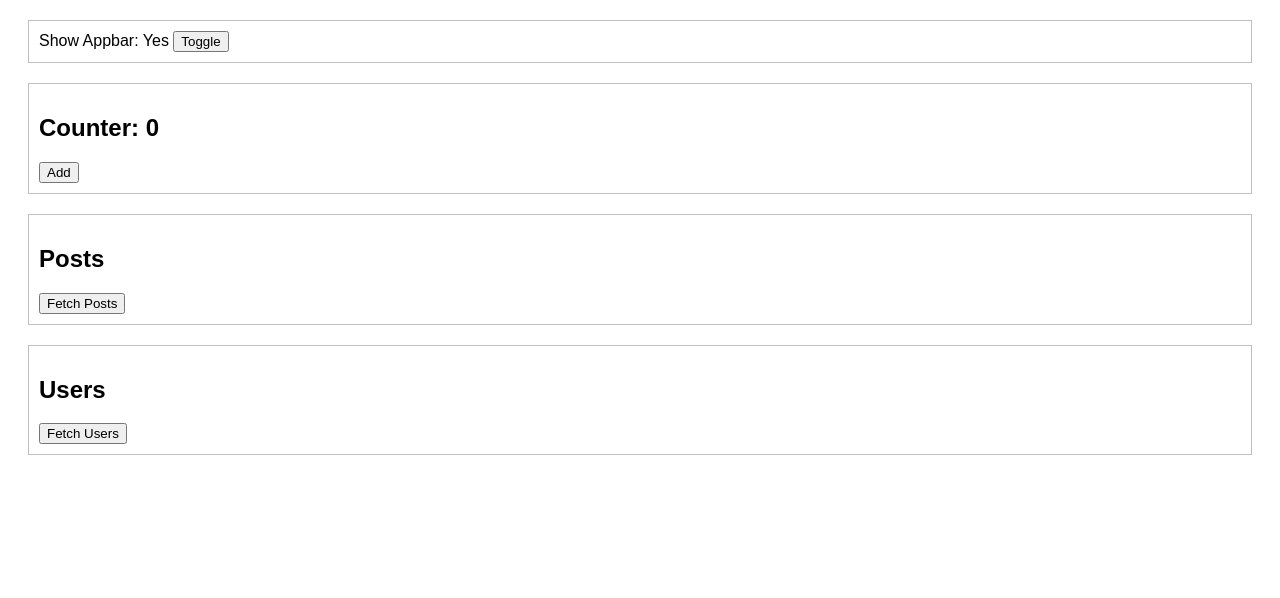
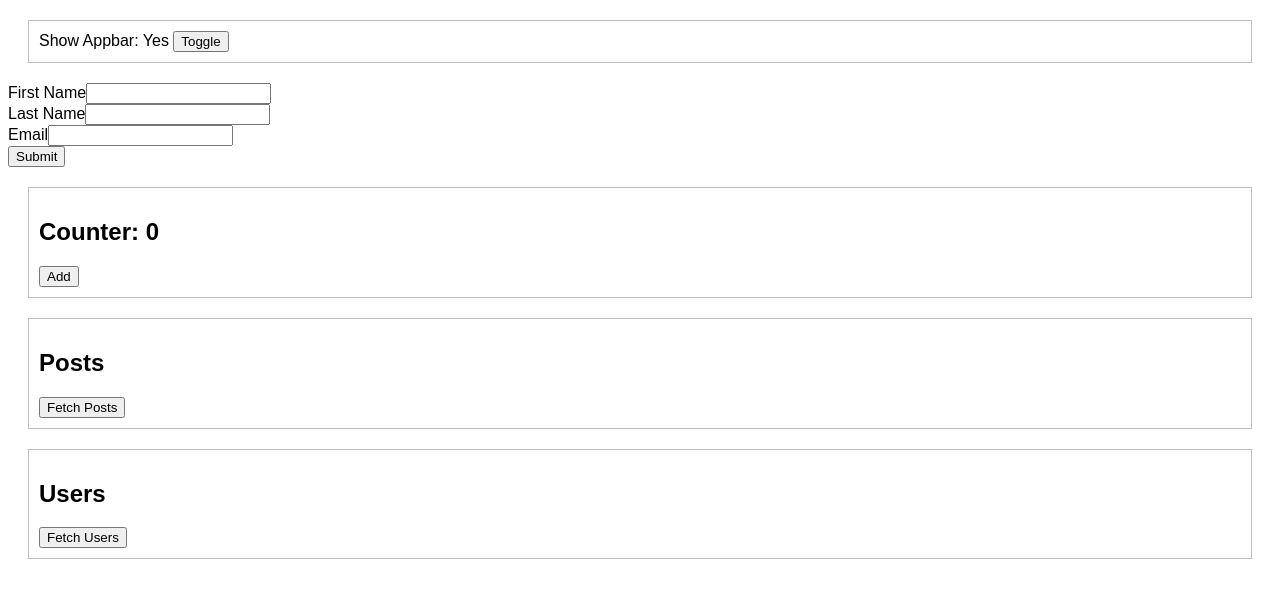
Before and after one commit to szkola-reacta/redux, a React (Create React App) app: page / in a window 1280 px wide. Shown: the top 598 px of the page. Built offline with nearby package versions, Linux system fonts and the light colour scheme.

Commit message:
imnplement redux-form

```diff
--- a/src/App.js
+++ b/src/App.js
@@ -12,6 +12,8 @@ import CounterContainer from "./counter/CounterContainer";
 import Posts from "./posts/containers/Posts";
 import Users from "./users/containers/Users";
 import Appbar from "./ui/containers/Appbar";
+import ContactForm from './users/containers/ContactForm';
+
 import rootReducer from "./rootReducer";
 
 const persistConfig = {
@@ -31,12 +33,18 @@ const store = createStore(persistedReducer, /* preloadedState, */ composeEnhance
 const persistor = persistStore(store);
 
 export default class App extends React.Component {
+
+  handleSubmit = (values) => {
+    console.log('values: ', values);
+  }
+
   render() {
     return (
       <div className="App">
         <Provider store={store}>
           <PersistGate loading={null} persistor={persistor}>
             <Appbar />
+            <ContactForm onSubmit={this.handleSubmit} />
             <CounterContainer />
             <Posts />
             <Users />
--- a/src/rootReducer.js
+++ b/src/rootReducer.js
@@ -1,13 +1,17 @@
 import { combineReducers } from "redux";
+import { reducer as formReducer } from 'redux-form'
+
 import counterReducer from "./counter/redux";
 import postsReducer from "./posts/redux";
 import uiReducer from "./ui/redux";
 // import usersReducer from "./users/redux";
 
+
 const rootReducer = combineReducers({
   counter: counterReducer,
   posts: postsReducer,
-  ui: uiReducer
+  ui: uiReducer,
+  form: formReducer
   // users: usersReducer
 });
 
--- /dev/null
+++ b/src/users/containers/ContactForm.js
@@ -0,0 +1,30 @@
+import React from 'react'
+import { Field, reduxForm } from 'redux-form'
+
+let ContactForm = props => {
+  const { handleSubmit } = props;
+  return (
+    <form onSubmit={handleSubmit}>
+      <div>
+        <label htmlFor="firstName">First Name</label>
+        <Field name="firstName" component="input" type="text" />
+      </div>
+      <div>
+        <label htmlFor="lastName">Last Name</label>
+        <Field name="lastName" component="input" type="text" />
+      </div>
+      <div>
+        <label htmlFor="email">Email</label>
+        <Field name="email" component="input" type="email" />
+      </div>
+      <button type="submit">Submit</button>
+    </form>
+  )
+}
+
+ContactForm = reduxForm({
+  // a unique name for the form
+  form: 'contact'
+})(ContactForm)
+
+export default ContactForm
```
